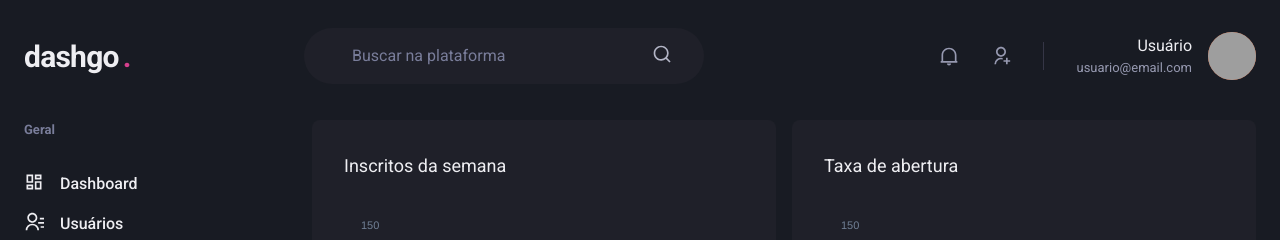
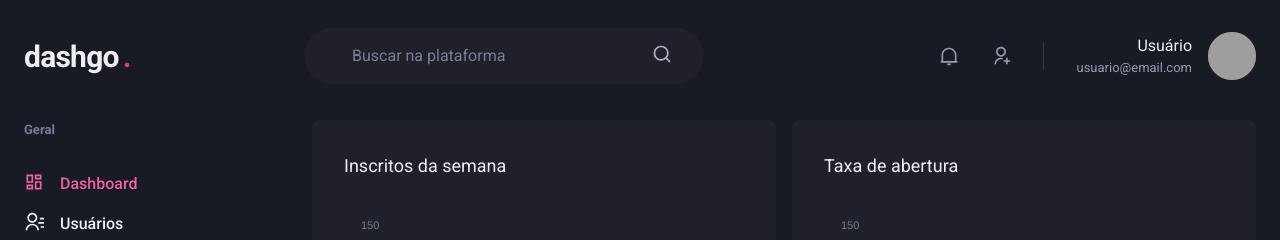
Before and after one commit to RenanArantes/dashgo, a Next.js app: page /dashboard in a window 1280 px wide. Shown: the top 240 px of the page. Built offline with nearby package versions, Linux system fonts and the light colour scheme; grey boxes are pictures that could not be loaded.

Commit message:
Sinalizando link ativo

```diff
--- /dev/null
+++ b/src/components/ActiveLink.tsx
@@ -0,0 +1,29 @@
+import Link,{ LinkProps } from "next/link";
+import { useRouter } from "next/router";
+import { cloneElement, ReactElement } from "react";
+
+interface ActiveLinkProps extends LinkProps {
+    children: ReactElement;
+    shouldMatchExactHref?: boolean;
+}
+
+export function ActiveLink({ children, shouldMatchExactHref = false, ...rest }: ActiveLinkProps) {
+    const { asPath } = useRouter()
+
+    let isActive = false;
+
+    if (shouldMatchExactHref && (asPath === rest.href ||  asPath === rest.as)) {
+        isActive = true;
+    }
+
+    if (!shouldMatchExactHref && (asPath.startsWith(String(rest.href)) ||
+        asPath.startsWith(String(rest.as)))) { isActive = true }
+
+    return(
+        <Link {...rest}>
+            {cloneElement(children, {
+                color: isActive ? 'pink.400' : 'gray.50'
+            })}
+        </Link>
+    )
+}
--- a/src/components/SideBar/NavLink.tsx
+++ b/src/components/SideBar/NavLink.tsx
@@ -1,6 +1,6 @@
 import { Icon, Link as ChakraLink, Text, LinkProps as ChakraLinkProps } from "@chakra-ui/react";
 import { ElementType } from "react";
-import Link from 'next/link';
+import { ActiveLink } from "../ActiveLink";
 
 interface NavLinkProps extends ChakraLinkProps {
     icon: ElementType;
@@ -10,11 +10,11 @@ interface NavLinkProps extends ChakraLinkProps {
 
 export default function NavLink({ icon, children, href, ...rest}: NavLinkProps) {
     return(
-        <Link href={href} passHref>
+        <ActiveLink href={href} passHref>
             <ChakraLink display="flex" align="center" {...rest}>
                 <Icon as={icon} fontSize="20" />
                 <Text marginLeft="4" fontWeight="medium">{children}</Text>
             </ChakraLink>
-        </Link>
+        </ActiveLink>
     )
 }
```
